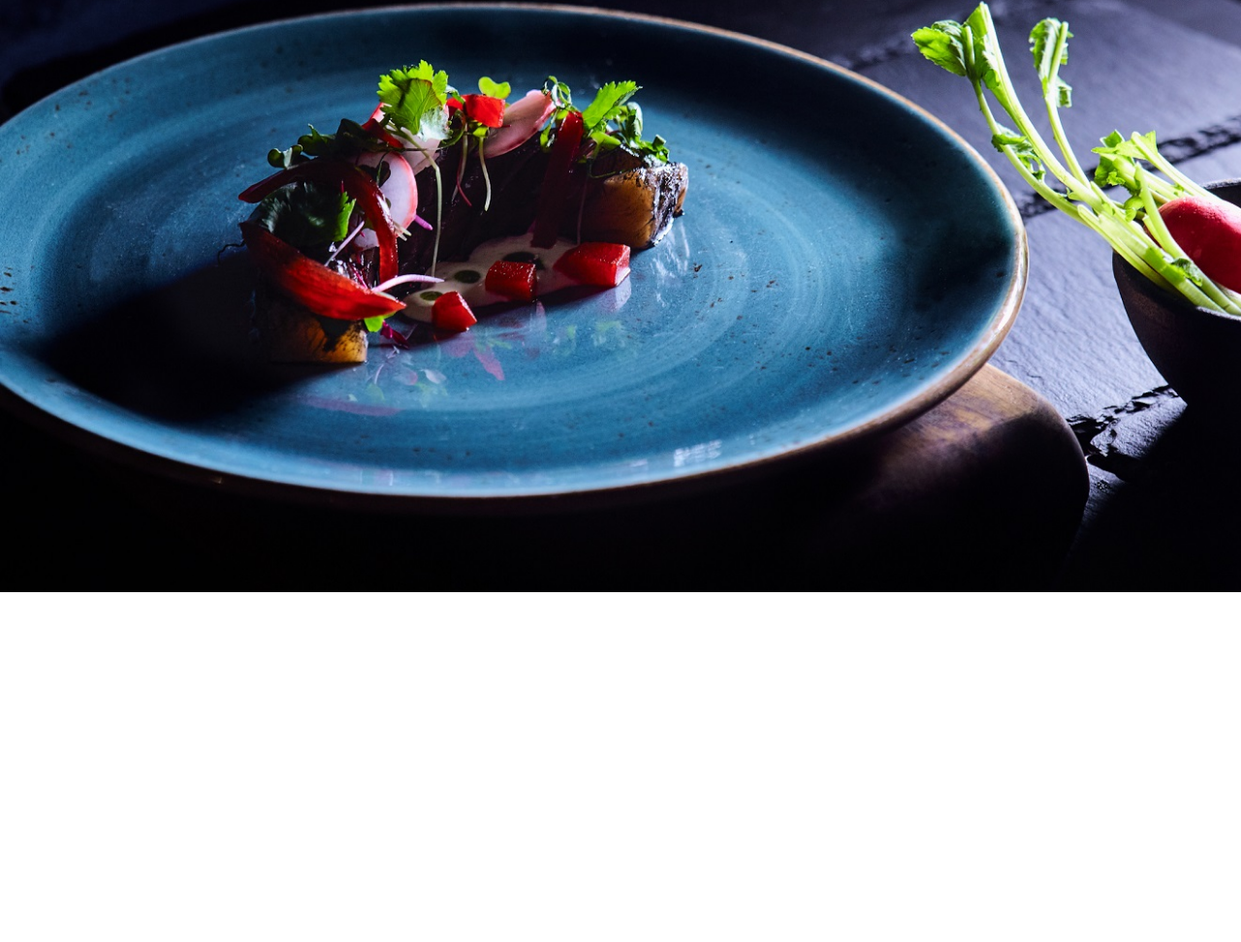
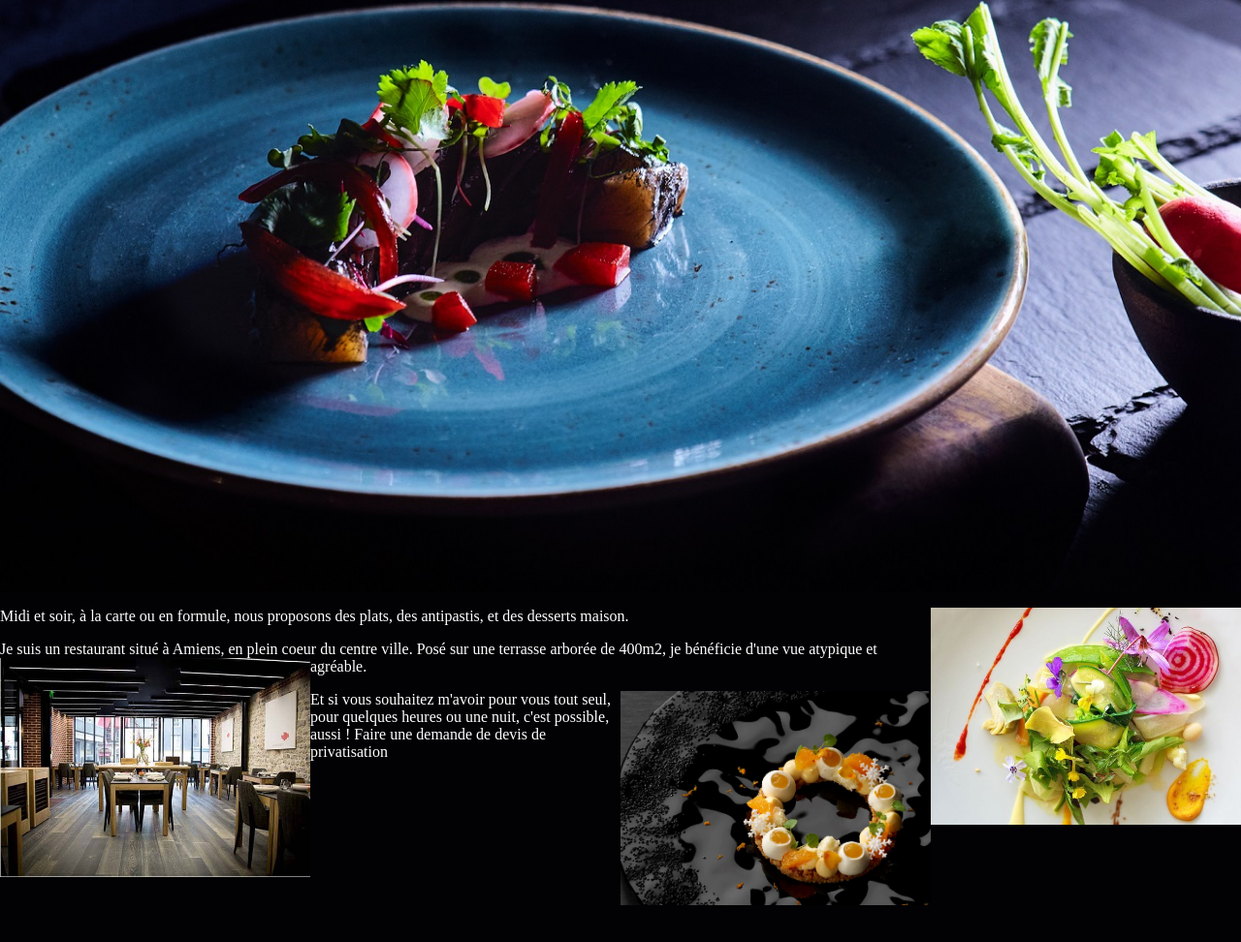
Before and after one commit to NicolasDona/3manuciens, a plain HTML site: page index.html in a window 1280 px wide. Shown: the part 250-1222 px from the top of the page at 97% size. Before the commit the page ends 861 px from the top, so only its background shows below. Drawn offline with Linux system fonts and the light colour scheme.

Commit message:
explication à finir

```diff
--- a/index.html
+++ b/index.html
@@ -36,7 +36,15 @@
 
         <!-- zone du travail plats + explications -->
         <section>
-
+            <div class="background-plats">
+            <p> <img src="/public/assets/img/repas.jpeg" id="repas"> Midi et soir, à la carte ou en formule, nous proposons des plats,
+                des antipastis, et des desserts maison.</p>
+            <p>Je suis un restaurant situé à Amiens, en plein coeur du centre ville.
+                Posé sur une terrasse arborée de 400m2, je bénéficie d'une vue atypique et
+                agréable. <img src="/public/assets/img/salle restaurant.jpeg" id="restaurant"></p>
+            <p> <img src="/public/assets/img/dessert.webp" id="dessert"> Et si vous souhaitez m'avoir pour vous tout seul, pour quelques heures ou une nuit, c'est
+                possible, aussi ! Faire une demande de devis de privatisation</p>
+            </div>
         </section>
         <!-- fin-zone du travail plats + explications -->
 
--- a/public/assets/css/style.css
+++ b/public/assets/css/style.css
@@ -32,13 +32,15 @@ nav  a:hover{ /* tous liens lors du survol dans la balise nav */
     background: #f43c80; /* couleur de fond */
 }
 .background-home {
+    height: 100vh;
+    width: 100vw;
     background-size: cover;
     background-image: url(/public/assets/img/home.jpeg);
     background-repeat: no-repeat;
-    height: 100vh;
-    width: 100vw;
+
     color: white;
 }
+
 h1 {
     text-align: center;
 }
@@ -46,7 +48,25 @@ h2 {
     text-align: center;
 }
 
-
+.background-plats {
+    height: 100vh;
+    width: 100vw;
+    display: inline-block;
+    background-color: #020204;
+    color: white;
+}
+img {
+    width: 25%;
+}
+#repas {
+    float: right;
+}
+#restaurant {
+    float: left;
+}
+#dessert {
+    float: right;
+}
 
 /* Styles main */
 
```
Also changed, not shown: public/assets/img/dessert.webp (added), public/assets/img/repas.jpeg (added), public/assets/img/salle restaurant.jpeg (added), 3 other files.
